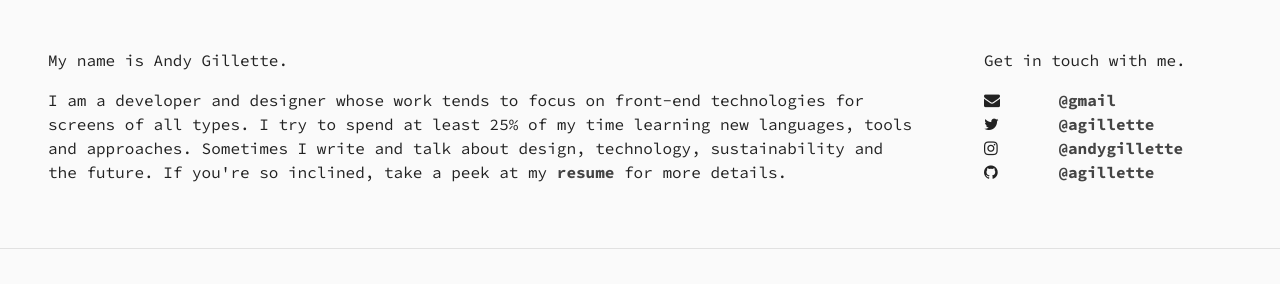
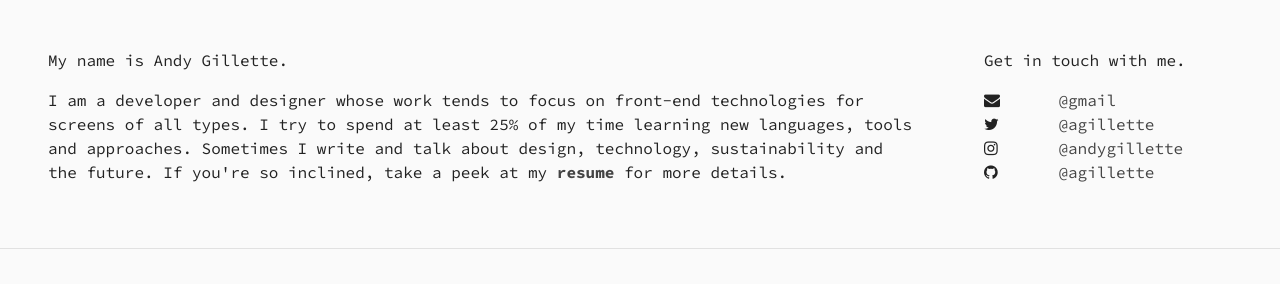
Before and after one commit to agillette/agillette.github.com, a Jekyll site: the page built from index.html, in a window 1280 px wide. Shown: the top 284 px of the page. Built offline with Jekyll 4.4.1, drawn with Linux system fonts in a browser that asks for light colours; nearby versions of some CDN libraries.

Commit message:
header style updates

```diff
--- a/css/main.scss
+++ b/css/main.scss
@@ -84,6 +84,9 @@ header .w25 {
 	@include medium {
 		display: none;
 	}
+    a {
+        font-weight: 400 !important;
+    }
 }
 
 #recent-work .w50 {
```
